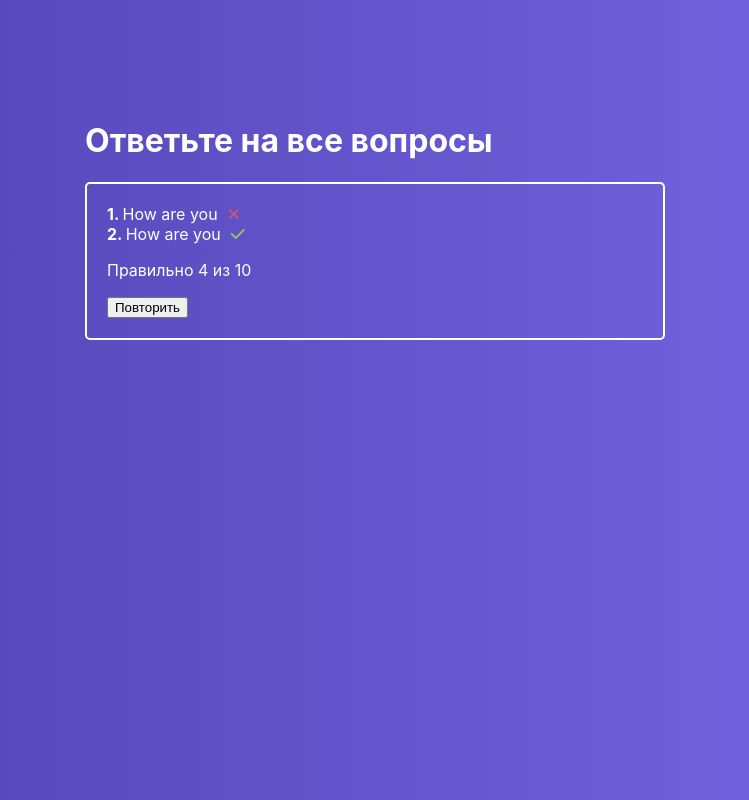
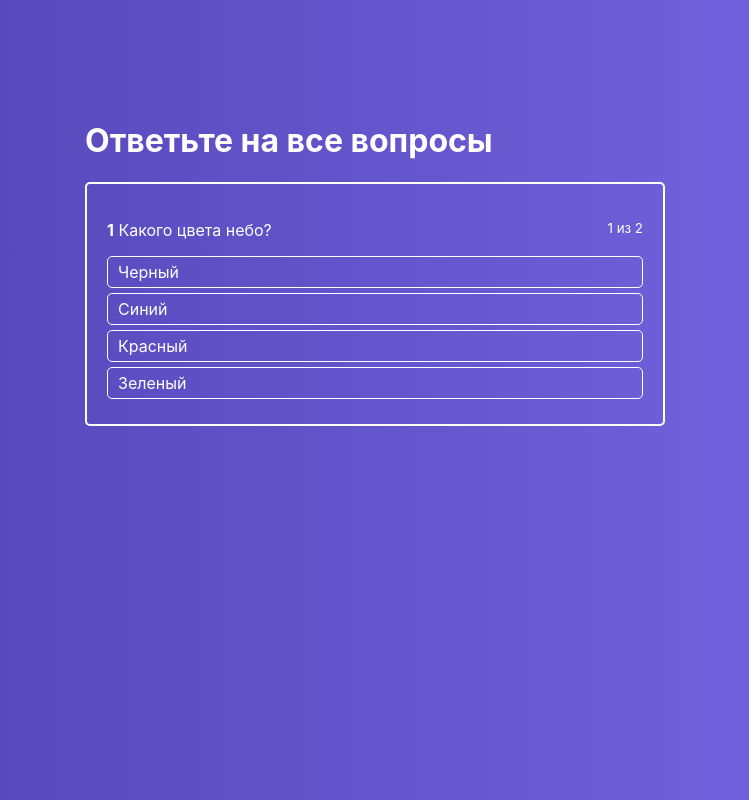
Before and after one commit to Denwa799/reactQuiz, a React app: page / in a window 1280 px wide. Shown: the whole page, without its empty margins (265-1014 px from the left). Built offline with nearby package versions, Linux system fonts and the light colour scheme.

Commit message:
Calculating results

```diff
--- a/src/components/FinishedQuiz/FinishedQuiz.js
+++ b/src/components/FinishedQuiz/FinishedQuiz.js
@@ -2,26 +2,40 @@
 import classes from './FinishedQuiz.module.css'
 
 const FinishedQuiz = props => {
+    const successCount = Object.keys(props.results).reduce((total, key) => {
+        if (props.results[key] === 'success') {
+            total++
+        }
+
+        return total
+    }, 0)
+
     return (
         <div className={classes.FinishedQuiz}>
             <ul>
-                <li>
-                    <strong>1. </strong>
-                    How are you
-                    <i className={'fa fa-times ' + classes.error}/>
-                </li>
-                <li>
-                    <strong>2. </strong>
-                    How are you
-                    <i className={'fa fa-check ' + classes.success}/>
-                </li>
+                {props.quiz.map((quizItem, index) => {
+                    const cls = [
+                        'fa',
+                        props.results[quizItem.id] === 'error' ? 'fa-times' : 'fa-check',
+                        classes[props.results[quizItem.id]]
+                    ]
 
+                    return (
+                        <li
+                            key={index}
+                        >
+                            <strong>{index + 1}</strong>.&nbsp;
+                            {quizItem.question}
+                            <i className={cls.join(' ')}/>
+                        </li>
+                    )
+                })}
             </ul>
 
-            <p>Правильно 4 из 10</p>
+            <p>Правильно {successCount} из {props.quiz.length}</p>
 
             <div>
-                <button>Повторить</button>
+                <button onClick={props.onRetry}>Повторить</button>
             </div>
         </div>
     )
--- a/src/containers/Quiz/Quiz.js
+++ b/src/containers/Quiz/Quiz.js
@@ -5,9 +5,10 @@
 
 class Quiz extends Component {
     state = {
-        isFinished: true,
+        results: {}, // { [id]: 'success' 'error' }
+        isFinished: false,
         activeQuestion: 0,
-        answerState: null,
+        answerState: null, // { [id]: 'success' 'error' }
         quiz: [
             {
                 question: 'Какого цвета небо?',
@@ -43,11 +44,17 @@
         }
 
         const question = this.state.quiz[this.state.activeQuestion]
+        const results = this.state.results
 
         if (question.rightAnswerId === answerId) {
 
+            if (!results[question.id]) {
+                results[question.id] = 'success'
+            }
+
             this.setState({
-                answerState: {[answerId]: 'success'}
+                answerState: {[answerId]: 'success'},
+                results
             })
 
             const timeout = window.setTimeout(() => {
@@ -65,14 +72,25 @@
                 window.clearTimeout(timeout)
             }, 1000)
         } else {
+            results[question.id] = 'error'
             this.setState({
-                answerState: {[answerId]: 'error'}
+                answerState: {[answerId]: 'error'},
+                results
             })
         }
     }
 
     isQuizFinished() {
         return this.state.activeQuestion + 1 === this.state.quiz.length
+    }
+
+    retryHandler = () => {
+        this.setState({
+            activeQuestion: 0,
+            answerState: null,
+            isFinished: false,
+            results: {}
+        })
     }
 
     render() {
@@ -84,7 +102,9 @@
                     {
                         this.state.isFinished
                             ? <FinishedQuiz
-
+                                results={this.state.results}
+                                quiz={this.state.quiz}
+                                onRetry={this.retryHandler}
                             />
                             : <ActiveQuiz
                                 answers={this.state.quiz[this.state.activeQuestion].answers}
```
